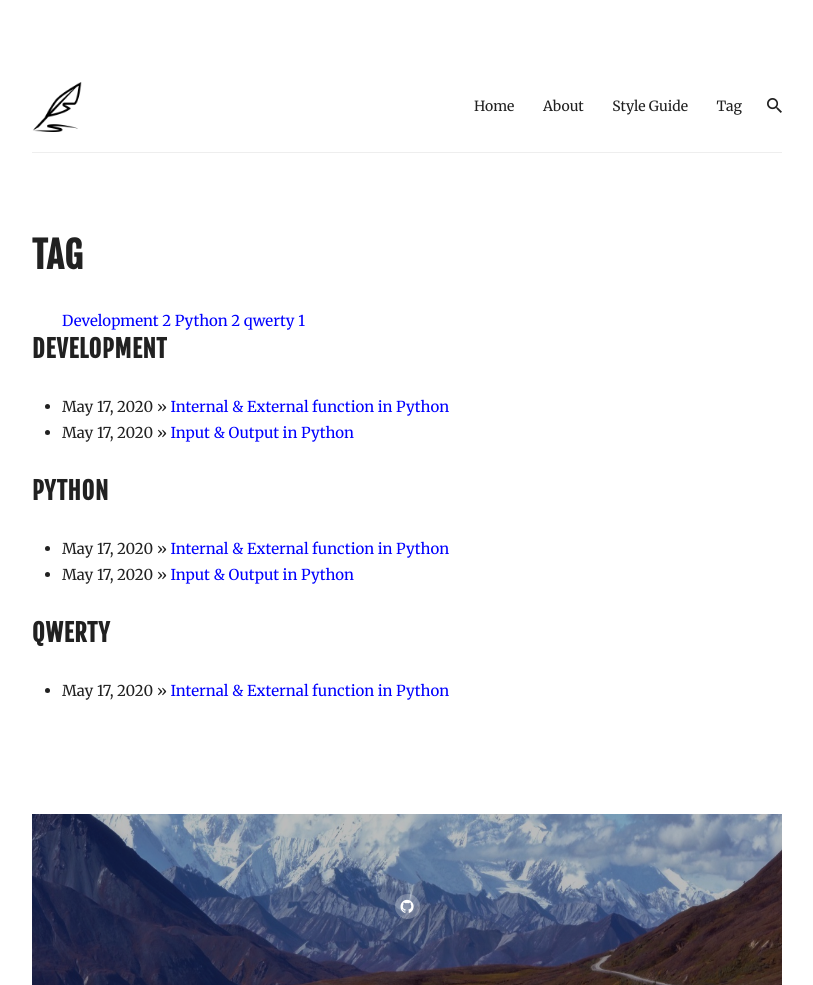
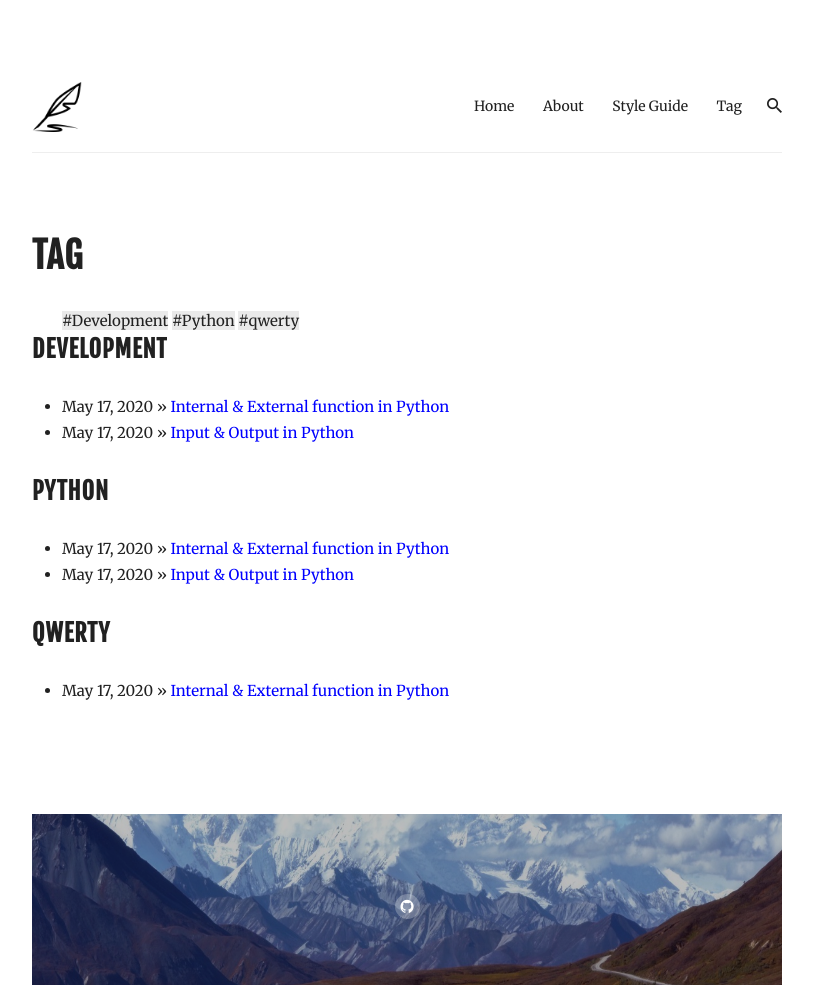
Before and after one commit to captwk5/captwk5.github.io, a Jekyll site: the page built from _pages/tag.md, in a window 1280 px wide. Shown: the whole page, without its empty margins (233-1046 px from the left). Built offline with Jekyll 4.4.1, drawn with Linux system fonts in a browser that asks for light colours; nearby versions of some CDN libraries.

Commit message:
tag style

```diff
--- a/_pages/tag.md
+++ b/_pages/tag.md
@@ -12,7 +12,7 @@ permalink: /tag/
 <div id="tags">
   <ul class="tag-box inline">
     {% for tag in tag_words %}
-      <a href="#{{ tag | cgi_escape }}" style="background-color:#bebebe" style="color:blue">{{ tag }} <span>{{ site.tags[tag] | size }}</span></a>
+      <a href="#{{ tag | cgi_escape }}" style="background-color:#eaeaea">#{{ tag }}</a>
     {% endfor %}
   </ul>
   {% for item in (0..site.tags.size) %}{% unless forloop.last %}
```
